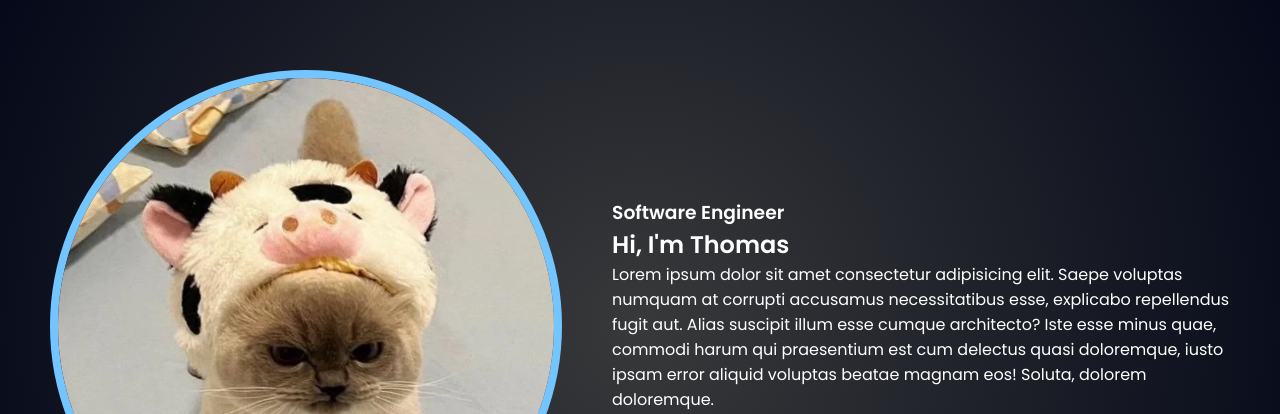
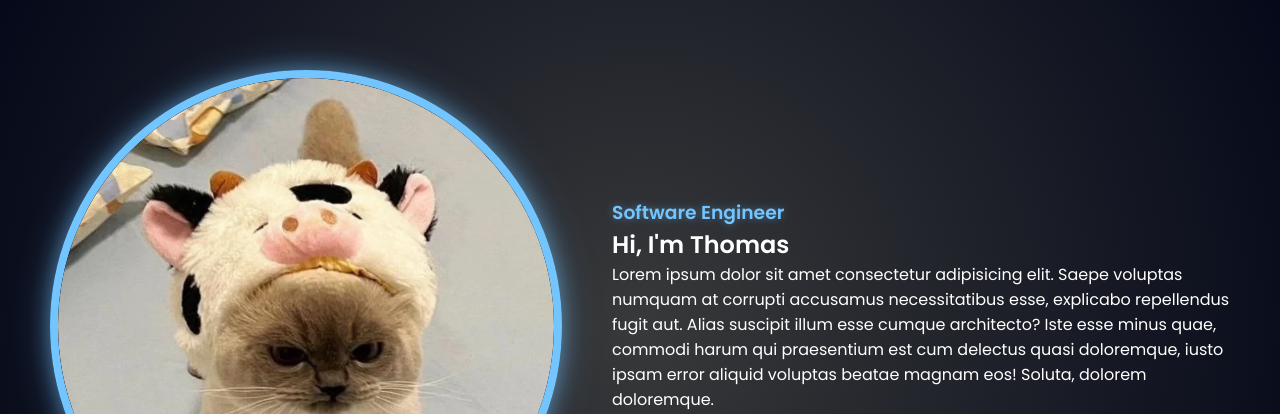
Before and after one commit to ThomasQTruong/ThomasQTruong, a website: page index.html in a window 1280 px wide. Shown: the part 74-488 px from the top of the page. Drawn offline with Linux system fonts and the light colour scheme.

Commit message:
style: add glow effect to headshot and job-title

```diff
--- a/index.html
+++ b/index.html
@@ -88,7 +88,7 @@
             <img src="assets/hero-headshot.jpg" alt="Thomas Truong Headshot">
           </div>
           <div class="text">
-            <h3>Software Engineer</h3>
+            <h3 class="job-title">Software Engineer</h3>
             <h1>Hi, I'm Thomas</h1>
             <p>Lorem ipsum dolor sit amet consectetur adipisicing elit. Saepe voluptas numquam at corrupti accusamus necessitatibus esse, explicabo repellendus fugit aut. Alias suscipit illum esse cumque architecto? Iste esse minus quae, commodi harum qui praesentium est cum delectus quasi doloremque, iusto ipsam error aliquid voluptas beatae magnam eos! Soluta, dolorem doloremque.</p>
             <div class="links">
--- a/styles/style.css
+++ b/styles/style.css
@@ -28,6 +28,7 @@
   --nav-hover-color: 175 238 238;
   --sun-color: 238 218 104;
   --moon-color: 123 104 238;
+  --theme-color: 115 197 255;
   --background-gradient-1: rgb(2 6 23);
   --background-gradient-2: rgb(56 57 58);
 
@@ -516,9 +517,15 @@ body.light-mode .nav-divider {
 }
 
 .hero .headshot {
+  display: flex;
   flex: 1 1 16rem;
   max-width: var(--headshot-size-fluid);
   margin: auto;
+  border-radius: 50%;
+  border: 6px solid rgb(var(--theme-color));
+  box-shadow: 0 0 15px rgb(var(--theme-color) / 30%),
+              0 0 30px rgb(var(--theme-color) / 20%);
+  overflow: hidden;
 }
 
 .hero .headshot img {
@@ -529,11 +536,15 @@ body.light-mode .nav-divider {
   border-radius: 50%;
   aspect-ratio: 1 / 1;
   object-fit: cover;
-  border: 8px solid rgb(115 197 255);
 }
 
 .hero .text {
   flex: 1 1 16rem;
+}
+
+.hero .job-title {
+  color: rgb(var(--theme-color));
+  text-shadow: 0 0 6px rgb(var(--theme-color) / 30%);
 }
 
 .hero .links {
@@ -677,6 +688,16 @@ body.light-mode .nav-divider {
     gap: var(--nav-padding-fluid);
     justify-content: space-between;
   }
+
+  .hero .headshot {
+    border-width: 8px;
+    box-shadow: 0 0 20px rgb(var(--theme-color) / 50%),
+                0 0 40px rgb(var(--theme-color) / 30%);
+  }
+
+  .hero .job-title {
+    text-shadow: 0 0 8px rgb(var(--theme-color) / 45%);
+  }
 }
 
 /* Format: Desktops. */
```
